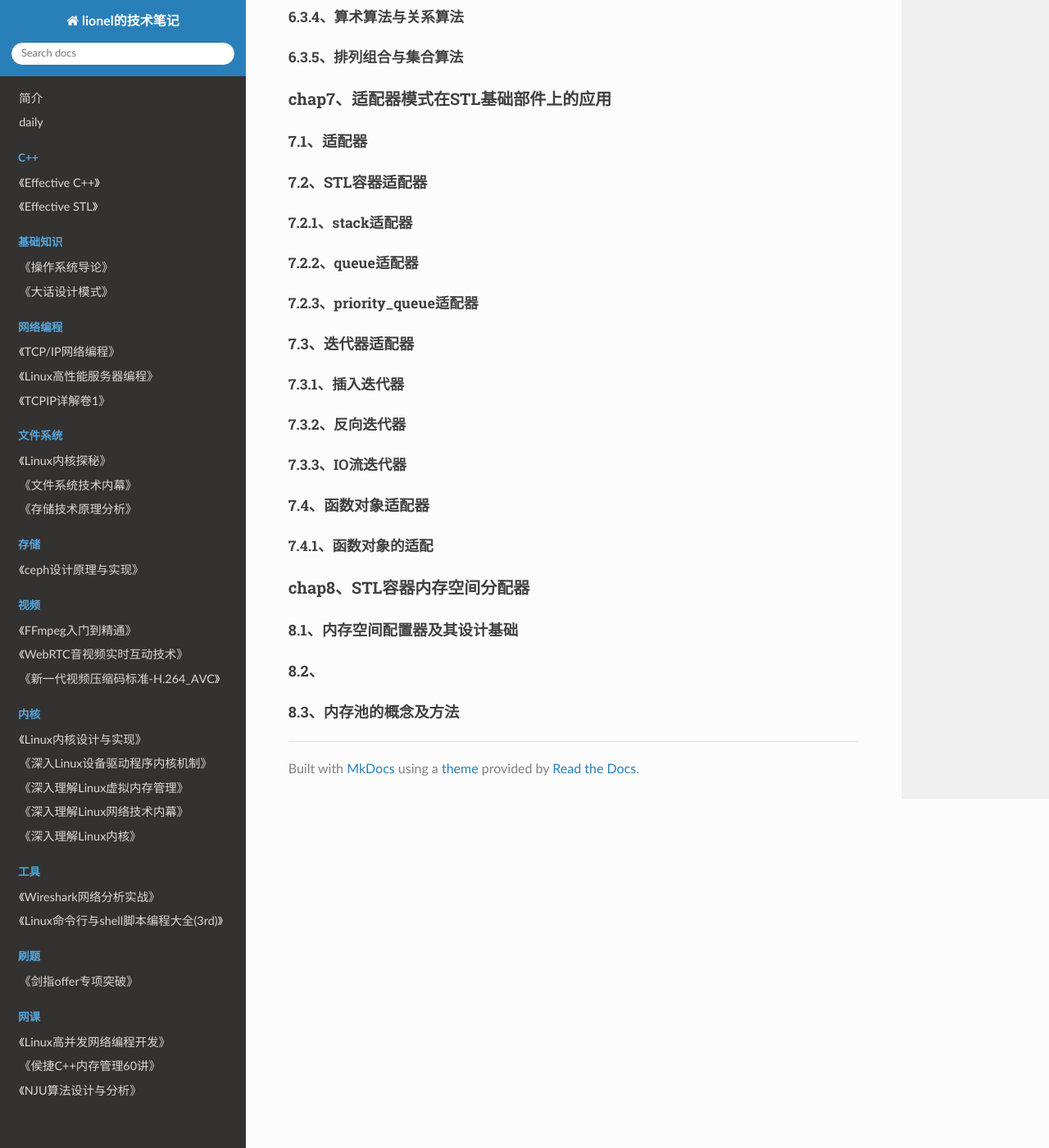
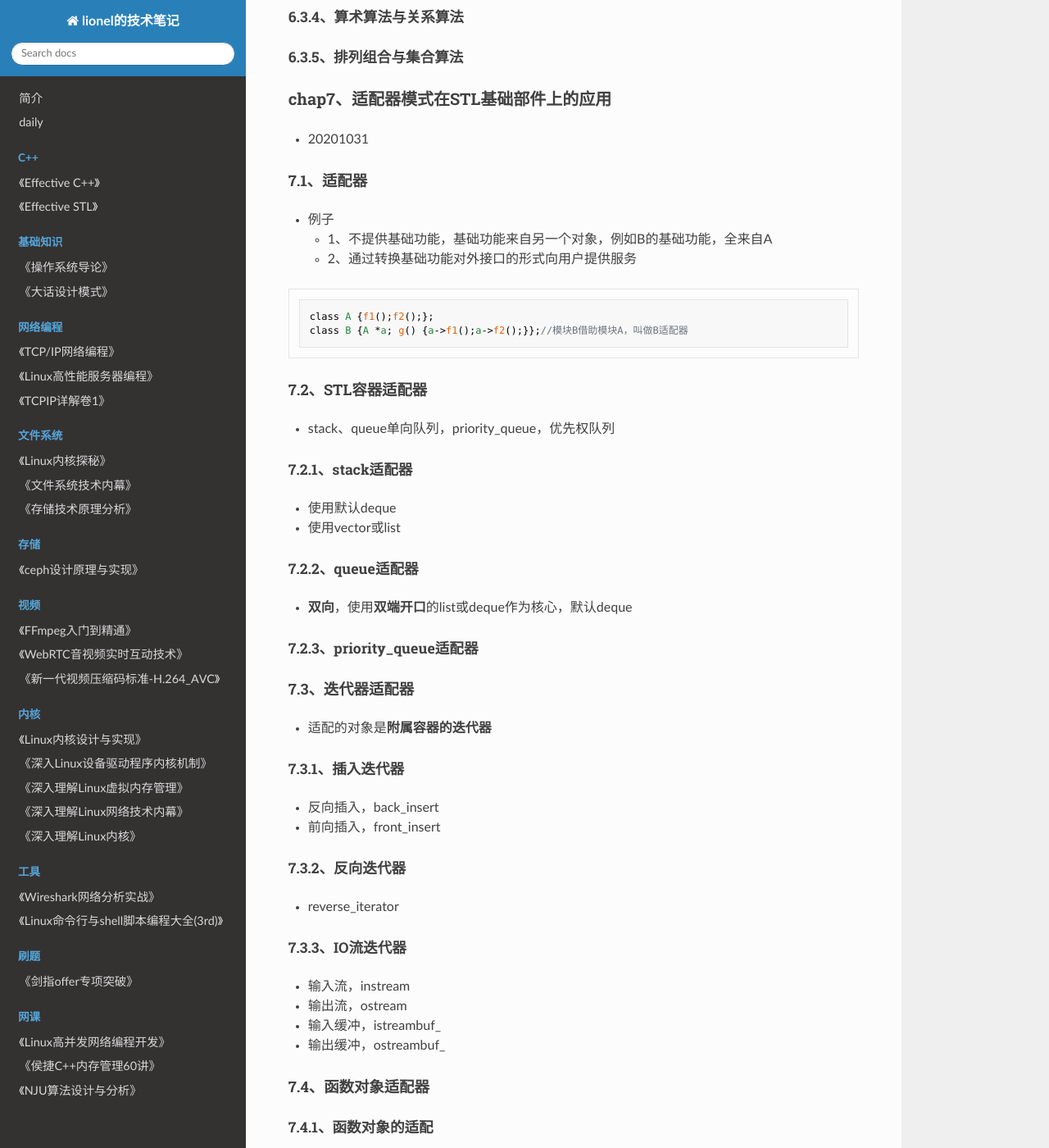
Before and after one commit to wolflion/booknotes, an MkDocs documentation site: the page built from docs/21STL/C++泛型STL原理和应用.md, in a window 1280 px wide and 1400 px high, scrolled down 11744 px. Shown: the whole window at 82% size. Built offline with MkDocs 1.6.1, drawn with Linux system fonts in a browser that asks for light colours; nearby versions of some CDN libraries; some of the changed text lies outside the part shown.

Commit message:
Update C++泛型STL原理和应用.md

````diff
--- a/docs/21STL/C++泛型STL原理和应用.md
+++ b/docs/21STL/C++泛型STL原理和应用.md
@@ -491,32 +491,84 @@ int main(){
 
 ### chap7、适配器模式在STL基础部件上的应用
 
++ 20201031
+
 #### 7.1、适配器
+
++ 例子
+  + 1、不提供基础功能，基础功能来自另一个对象，例如B的基础功能，全来自A
+  + 2、通过转换基础功能对外接口的形式向用户提供服务
+
+```cpp
+class A {f1();f2();};
+class B {A *a; g() {a->f1();a->f2();}};//模块B借助模块A，叫做B适配器
+```
 
 #### 7.2、STL容器适配器
 
++ stack、queue单向队列，priority_queue，优先权队列
+
 ##### 7.2.1、stack适配器
 
++ 使用默认deque
++ 使用vector或list
+
 ##### 7.2.2、queue适配器
+
++ **双向**，使用**双端开口**的list或deque作为核心，默认deque
 
 ##### 7.2.3、priority_queue适配器
 
 #### 7.3、迭代器适配器
 
++ 适配的对象是**附属容器的迭代器**
+
 ##### 7.3.1、插入迭代器
+
++ 反向插入，back_insert
++ 前向插入，front_insert
 
 ##### 7.3.2、反向迭代器
 
++ reverse_iterator
+
 ##### 7.3.3、IO流迭代器
+
++ 输入流，instream
++ 输出流，ostream
++ 输入缓冲，istreambuf_
++ 输出缓冲，ostreambuf_
 
 #### 7.4、函数对象适配器
 
 ##### 7.4.1、函数对象的适配
 
+##### 7.4.2、函数对象配接器
+
 ### chap8、STL容器内存空间分配器
+
++ 20201031
 
 #### 8.1、内存空间配置器及其设计基础
 
-#### 8.2、
+##### 8.1.1、什么是内存空间配置器
+
++ 封装了动态请求内存空间的代码，以函数的形式向容器提供了内存空间的请求与释放，不用new本身，而用`operator new()`和`spacement new()`
+
+##### 8.1.2、内存空间配置器设计基础
+
+#### 8.2、STL空间配置器接口
+
++ 处于容器与OS内存管理系统之间
+
+##### 8.2.1、STL空间配置器接口及最简单的空间配置器
+
+##### 8.2.2、典型STL容器空间的配置
 
 #### 8.3、内存池的概念及方法
+
++ 防止内存碎片、用内存块组成内存池（形成链表）
+
+##### 8.3.1、内存池的规划
+
+##### 8.3.2、内存池的设计
````
